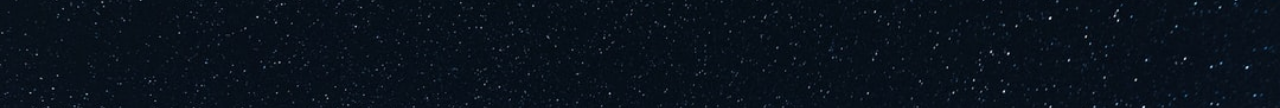
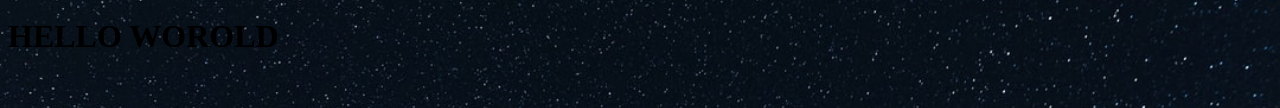
Before and after one commit to saoud-ahmed-khan/bootcamp-1st-assignment, a plain HTML site: page index.html in a window 1280 px wide. Shown: the part 251-359 px from the top of the page. Drawn offline with Linux system fonts and the light colour scheme.

Commit message:
changing index.html

```diff
--- a/index.html
+++ b/index.html
@@ -26,6 +26,7 @@
 </head>
 <body >
    <img src="images/200.gif" alt="revolving moon" class="center">
+   <h1 class="center">HELLO WOROLD</h1>
 
 </body>
 </html>
```
